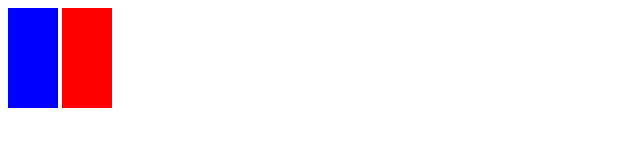
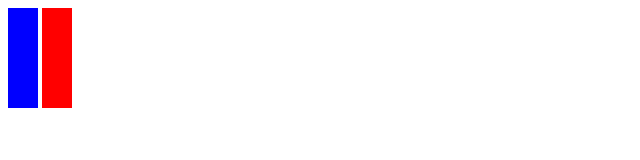
Before and after one commit to Rodolfo-Reynoso/ideal-palm-tree, a website built with webpack: page src/template.html in a window 1280 px wide. Shown: the whole page, without its empty margins (0-640 px from the left). Built offline with nearby package versions, Linux system fonts and the light colour scheme.

Commit message:
JP-16 Decrease Paddle width

```diff
--- a/src/styles/components/_paddle.sass
+++ b/src/styles/components/_paddle.sass
@@ -1,5 +1,5 @@
 .paddle
-    width: 50px
+    width: 30px
     height: 100px
     background-color: blue
     display: inline-block
```
